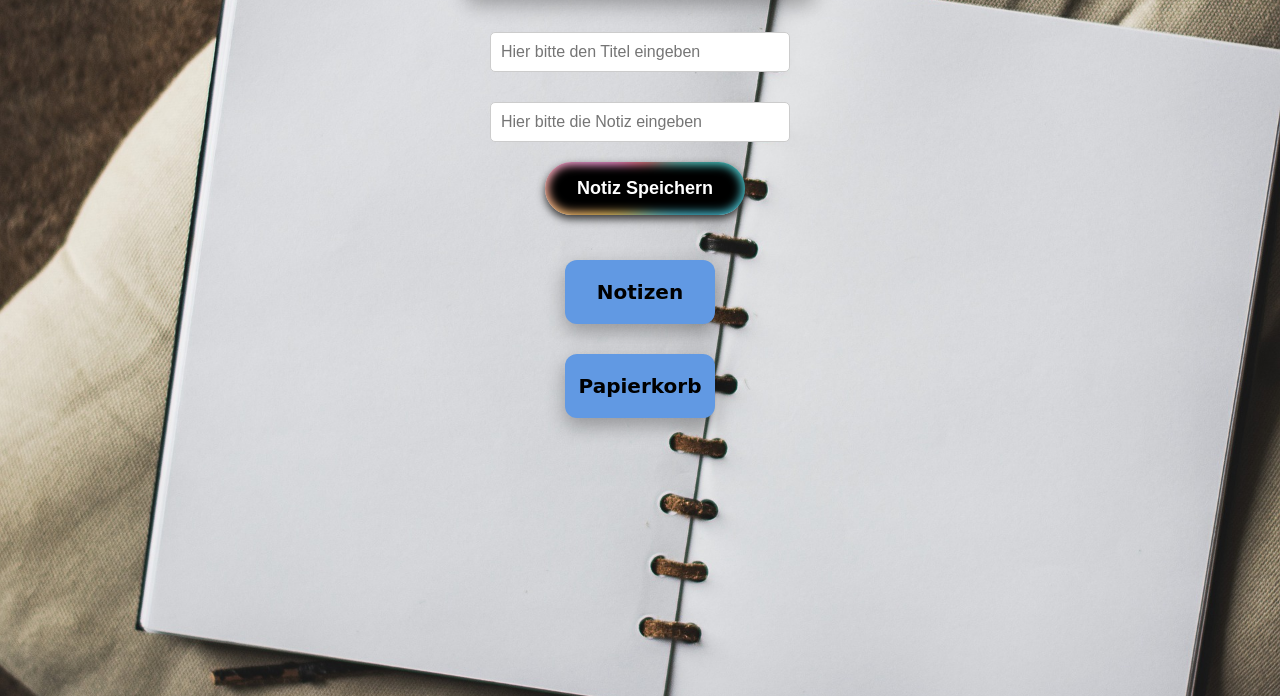
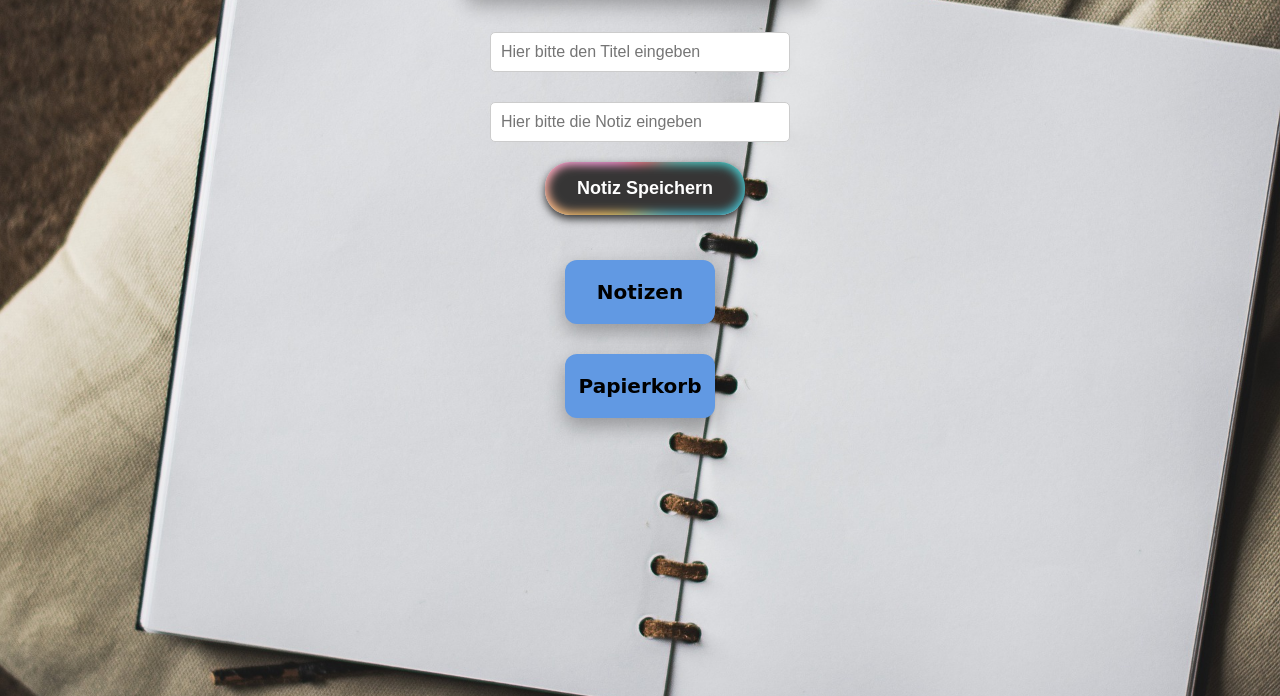
Before and after one commit to ismael993-create/Notizblock, a plain HTML site: page index.html in a window 1280 px wide. Shown: the part 154-850 px from the top of the page. Drawn offline with Linux system fonts and the light colour scheme.

Commit message:
button color geändert

```diff
--- a/style/button.css
+++ b/style/button.css
@@ -58,7 +58,7 @@ button:hover {
   background: transparent;
   border: none;
   cursor: pointer;
-  border-radius: 50px;
+  border-radius: 25px;
   overflow: hidden;
   transition: transform 0.2s ease;
 }
@@ -98,7 +98,7 @@ button:hover {
   content: "";
   position: absolute;
   inset: 3px;
-  background: black;
+  background: rgb(54, 53, 53);
   border-radius: 47px;
   z-index: -1;
   filter: blur(5px);
```
